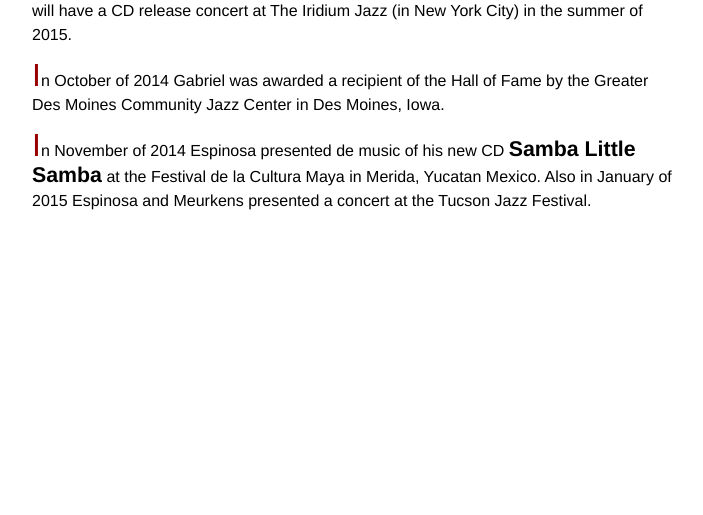
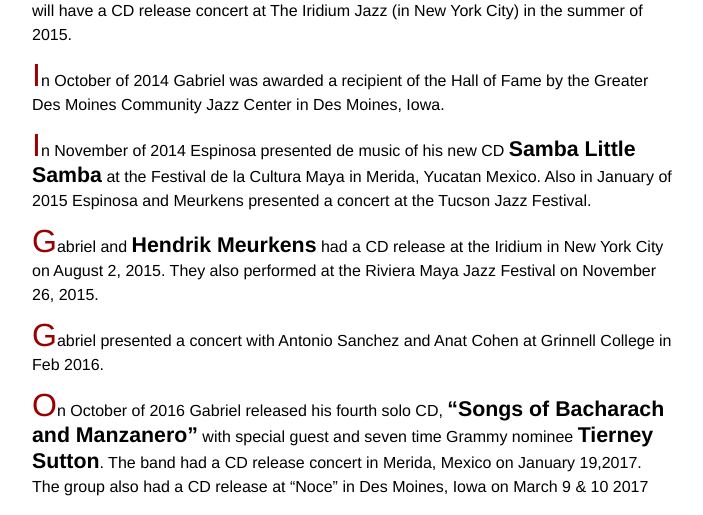
Before and after one commit to jacoboyen/gabriel-espinosa, a PHP site: page /bio.php in a window 1280 px wide. Shown: the part 2415-2930 px from the top of the page, without its empty margins (288-991 px from the left). Before the commit the page ends 2625 px from the top, so only its background shows below. Run offline with PHP 8.4, Linux system fonts and the light colour scheme.

Commit message:
Updated bio

```diff
--- a/bio.php
+++ b/bio.php
@@ -33,6 +33,9 @@
         <p> In March of 2014 Espinosa and Merukens started to record their new production <span class="band">Samba Little Samba</span>. The CD came out the month of October of 2014. The group will have a CD release concert at The Iridium Jazz (in New York City) in the summer of 2015. </p>
         <p> In October of 2014 Gabriel was awarded a recipient of the Hall of Fame by the Greater Des Moines Community Jazz Center in Des Moines, Iowa. </p>
         <p> In November of 2014 Espinosa presented de music of his new CD <span class="band">Samba Little Samba</span> at the Festival de la Cultura Maya in Merida, Yucatan Mexico. Also in January of 2015 Espinosa and Meurkens presented a concert at the Tucson Jazz Festival. </p>
+        <p> Gabriel and <span class="author">Hendrik Meurkens</span> had a CD release at the Iridium in New York City on August 2, 2015. They also performed at the Riviera Maya Jazz Festival on November 26, 2015.</p>
+        <p> Gabriel presented a concert with Antonio Sanchez and Anat Cohen at Grinnell College in Feb 2016.</p>
+        <p> On October of 2016 Gabriel released his fourth solo CD, <span class="band">“Songs of Bacharach and Manzanero”</span> with special guest and seven time Grammy nominee <span class="author">Tierney Sutton</span>. The band had  a CD release concert in Merida, Mexico on January 19,2017. The group also had  a CD release at “Noce” in Des Moines, Iowa on March 9 & 10 2017</p>
       </div>
     </section>
 
```
